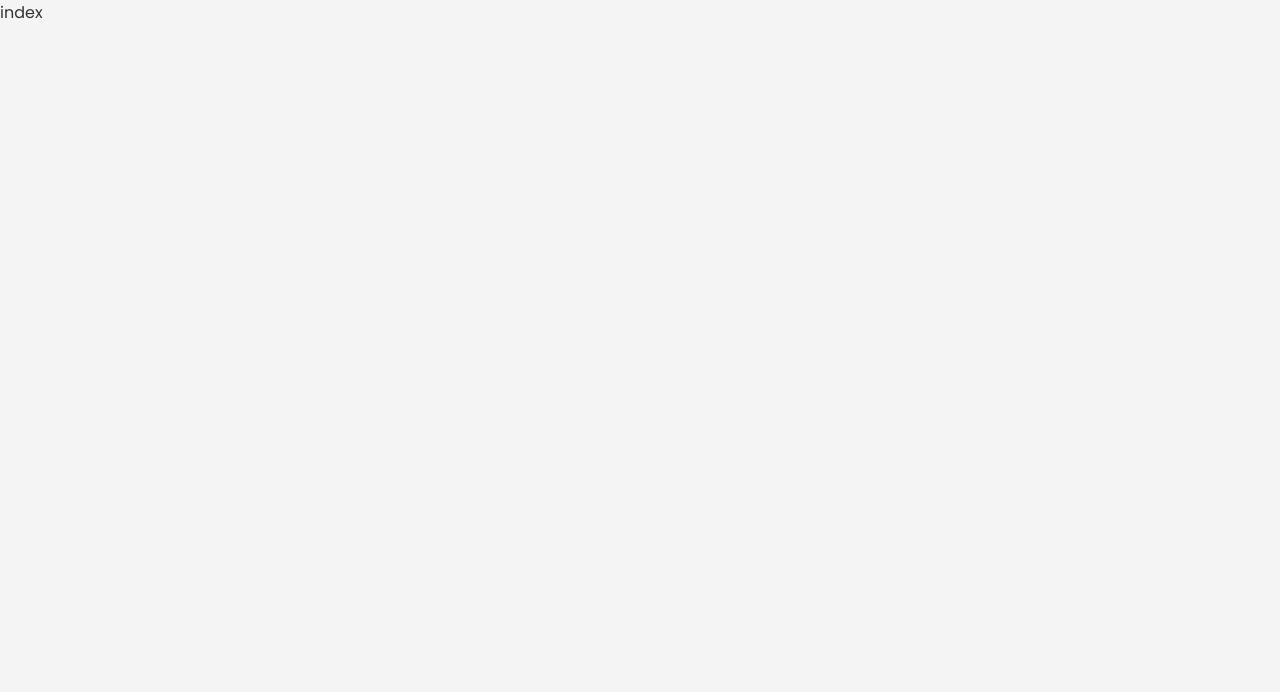
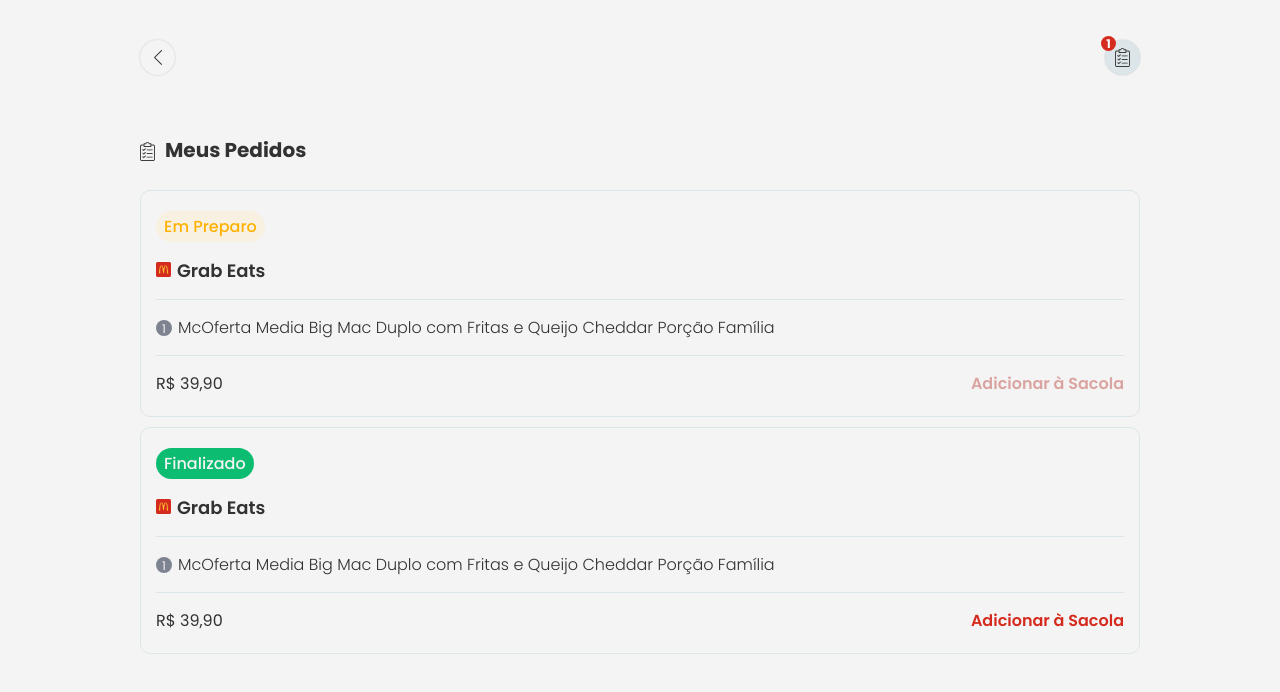
Before and after one commit to johnnyvasconcelos/grab-eats, a Next.js app: page /pedidos in a window 1280 px wide. Shown: the top 692 px of the page. Built offline with nearby package versions, Linux system fonts and the light colour scheme.

Commit message:
página de pedidos concluída

```diff
--- a/components/Bag.js
+++ b/components/Bag.js
@@ -1,7 +1,7 @@
 const Bag = () => {
   return (
     <>
-      <section class="bag"></section>
+      <section className="bag">bag</section>
     </>
   );
 };
--- a/components/Header.js
+++ b/components/Header.js
@@ -1,17 +1,31 @@
 import React from "react";
 import Link from "next/link";
-const Header = ({ background, prevlink }) => {
+const Header = ({ background, pedidos }) => {
   return (
     <>
       <header
-        className="main__header"
-        style={{ backgroundImage: `url(${background})` }}
+        className={`main__header ${pedidos}`}
+        style={
+          background
+            ? { backgroundImage: `url(${background})` }
+            : { background: "var(--light)" }
+        }
       >
         <div className="main__header--buttons flex container">
-          <Link className="main__header--btn btn-1 flex" href={prevlink}>
+          <Link
+            onClick={(e) => {
+              e.preventDefault();
+              window.history.back();
+            }}
+            className="main__header--btn btn-1 flex"
+            href="#"
+          >
             <img src="/images/prev.svg" alt="prev icon svg." />
           </Link>
-          <Link href="/pedidos/" className="main__header--btn btn-2 flex">
+          <Link
+            href="/pedidos/"
+            className={`main__header--btn btn-2 flex ${pedidos}`}
+          >
             <img src="/images/orders.svg" alt="market icon svg" />
             <span className="count flex">1</span>
           </Link>
--- /dev/null
+++ b/components/Order.js
@@ -0,0 +1,28 @@
+const Order = ({ preparing }) => {
+  return (
+    <>
+      <article className="order">
+        <span className={`preparing ${preparing}`}>
+          {preparing == "true" ? "Em Preparo" : "Finalizado"}
+        </span>
+        <div className="order__logo">
+          <img src="/images/logo-square.png" alt="logo" />
+          Grab Eats
+        </div>
+        <div className="order__name flex">
+          <span className="quantity">1</span>
+          <h3 className="name">
+            McOferta Media Big Mac Duplo com Fritas e Queijo Cheddar Porção
+            Família
+          </h3>
+        </div>
+        <div className="order__price flex">
+          <span className="price">R$ 39,90</span>
+          <span className={`add ${preparing}`}>Adicionar à Sacola</span>
+        </div>
+      </article>
+    </>
+  );
+};
+
+export default Order;
--- a/pages/cardapio/index.js
+++ b/pages/cardapio/index.js
@@ -3,7 +3,7 @@
 function Cardapio() {
   return (
     <>
-      <Header background="/images/banner.png" prevlink="/" />
+      <Header background="/images/banner.png" />
       <main className="offers">
         <header className="offers__header">
           <div className="container flex">
--- a/pages/pedidos/index.js
+++ b/pages/pedidos/index.js
@@ -1,4 +1,24 @@
+import Header from "../../components/Header";
+import Order from "../../components/Order";
 const Pedidos = () => {
-  return <div>index</div>;
+  return (
+    <>
+      <Header pedidos="order" />
+      <main className="offers alt">
+        <section className="offers__products offers__products--description">
+          <div className="container">
+            <h2>
+              <img src="/images/orders.svg" alt="chef svg icon" />
+              Meus Pedidos
+            </h2>
+            <div className="orders flex column">
+              <Order preparing="true" />
+              <Order preparing="false" />
+            </div>
+          </div>
+        </section>
+      </main>
+    </>
+  );
 };
 export default Pedidos;
--- a/pages/produto/index.js
+++ b/pages/produto/index.js
@@ -4,7 +4,7 @@
 const ProductItem = () => {
   return (
     <>
-      <Header background="/images/banner-produto.jpg" prevlink="/cardapio" />
+      <Header background="/images/banner-produto.jpg" />
       <main className="offers alt">
         <header className="offers__header">
           <div className="container">
--- a/styles/globals.css
+++ b/styles/globals.css
@@ -6,8 +6,10 @@
 :root {
   --color-1: #ffb100;
   --color-1-dark: #c88c01;
+  --color-1-light: #f8f1e2;
   --color-2: #0cbc70;
   --color-3: #d52b1e;
+  --color-3-light: #daa4a0;
   --color-4: #059858;
   --light: #f4f4f5;
   --light-gray: #dce5e9;
@@ -159,39 +161,45 @@
   background-position: center center;
   background-repeat: no-repear;
 }
+.main__header.order {
+  height: 110px;
+}
 .main__header--buttons {
   justify-content: space-between;
 }
 .main__header--buttons .main__header--btn {
   background-color: var(--light);
   border-radius: 50%;
-  height: 50px;
-  width: 50px;
+  height: 35px;
+  width: 35px;
   justify-content: center;
   box-shadow: var(--shadow);
 }
 .main__header--buttons .main__header--btn img {
-  width: 10px;
+  width: 8px;
 }
 .main__header--buttons .main__header--btn.btn-2 {
   position: relative;
 }
 .main__header--buttons .main__header--btn.btn-2 img {
-  width: 20px;
+  width: 15px;
 }
 .main__header--buttons .main__header--btn.btn-2 .count {
   position: absolute;
   background-color: var(--color-3);
   border-radius: 50%;
-  width: 20px;
-  height: 20px;
+  width: 15px;
+  height: 15px;
   justify-content: center;
-  font-size: 10px;
+  font-size: 9px;
   font-weight: 700;
   align-items: center;
   color: var(--light);
-  top: -3px;
-  left: -3px;
+  top: -4px;
+  left: -4px;
+}
+.main__header--buttons .main__header--btn.order {
+  background-color: var(--light-gray);
 }
 .offers {
   margin-top: -50px;
@@ -406,6 +414,84 @@
 .offers.alt .footer-area .btn:hover {
   background-color: var(--color-1-dark);
 }
+/* orders */
+.offers.alt .orders {
+  gap: 10px;
+  margin-top: 25px;
+}
+.offers.alt .orders .order {
+  border: 1px solid var(--light-gray);
+  padding: 20px 15px;
+  border-radius: 10px;
+  width: 100%;
+}
+.offers.alt .orders .order .preparing {
+  border-radius: 20px;
+  font-size: 12px;
+  font-weight: 500;
+  padding: 3px 8px;
+  margin-bottom: 15px;
+  display: inline-block;
+}
+.offers.alt .orders .order .preparing.true {
+  background-color: var(--color-1-light);
+  color: var(--color-1);
+}
+.offers.alt .orders .order .preparing.false {
+  background-color: var(--color-2);
+  color: var(--light);
+}
+.offers.alt .orders .order .order__logo {
+  font-weight: 600;
+  padding-bottom: 15px;
+  border-bottom: 1px solid var(--light-gray);
+}
+.offers.alt .orders .order .order__logo img {
+  width: 15px;
+  display: inline-block;
+  margin-right: 6px;
+}
+.offers.alt .orders .order .order__name {
+  gap: 6px;
+  border-bottom: 1px solid var(--light-gray);
+  padding: 15px 0;
+}
+.offers.alt .orders .order .order__name .quantity {
+  font-size: 12px;
+  border-radius: 50%;
+  background-color: var(--dark-gray);
+  color: var(--light);
+  display: inline-flex;
+  justify-content: center;
+  width: 15px;
+  height: 15px;
+  min-width: 16px;
+  min-height: 16px;
+}
+.offers.alt .orders .order .order__name .name {
+  font-weight: 300;
+  font-size: 14px;
+  max-width: 100%;
+  white-space: nowrap;
+  overflow: hidden;
+  text-overflow: ellipsis;
+  max-width: 120ch;
+}
+.offers.alt .orders .order .order__price {
+  padding-top: 15px;
+  justify-content: space-between;
+}
+.offers.alt .orders .order .order__price .price {
+  font-size: 12px;
+}
+.offers.alt .orders .order .order__price .add {
+  font-weight: 600;
+  font-size: 12px;
+  color: var(--color-3);
+}
+.offers.alt .orders .order .order__price .add.true {
+  color: var(--color-3-light);
+}
 @media (min-width: 345px) {
   .choose .choose__body .choose__options .choose__item {
     padding: 30px 12px 12px 12px;
@@ -511,8 +597,15 @@
   .main__header--buttons .main__header--btn.btn-2 .count {
     font-size: 12px;
   }
+  .main__header.order {
+    height: 120px;
+  }
   .offers.alt .offers__products.offers__products--description p,
-  .offers.alt .offers__products.offers__products--description ul {
+  .offers.alt .offers__products.offers__products--description ul,
+  .offers.alt .orders .order .order__name .name,
+  .offers.alt .orders .order .order__price .add,
+  .offers.alt .orders .order .order__price .price,
+  .offers.alt .orders .order .preparing {
     font-size: 16px;
   }
   .offers .offers__header .container .price-info .price {
@@ -523,7 +616,8 @@
     .container
     .offers__header--info
     .offers__header--title
-    .offers__title {
+    .offers__title,
+  .offers.alt .orders .order .order__logo {
     font-size: 18px;
   }
 }
```
Also changed, not shown: components/_MainLayout.js (deleted, +0 -29 lines).
